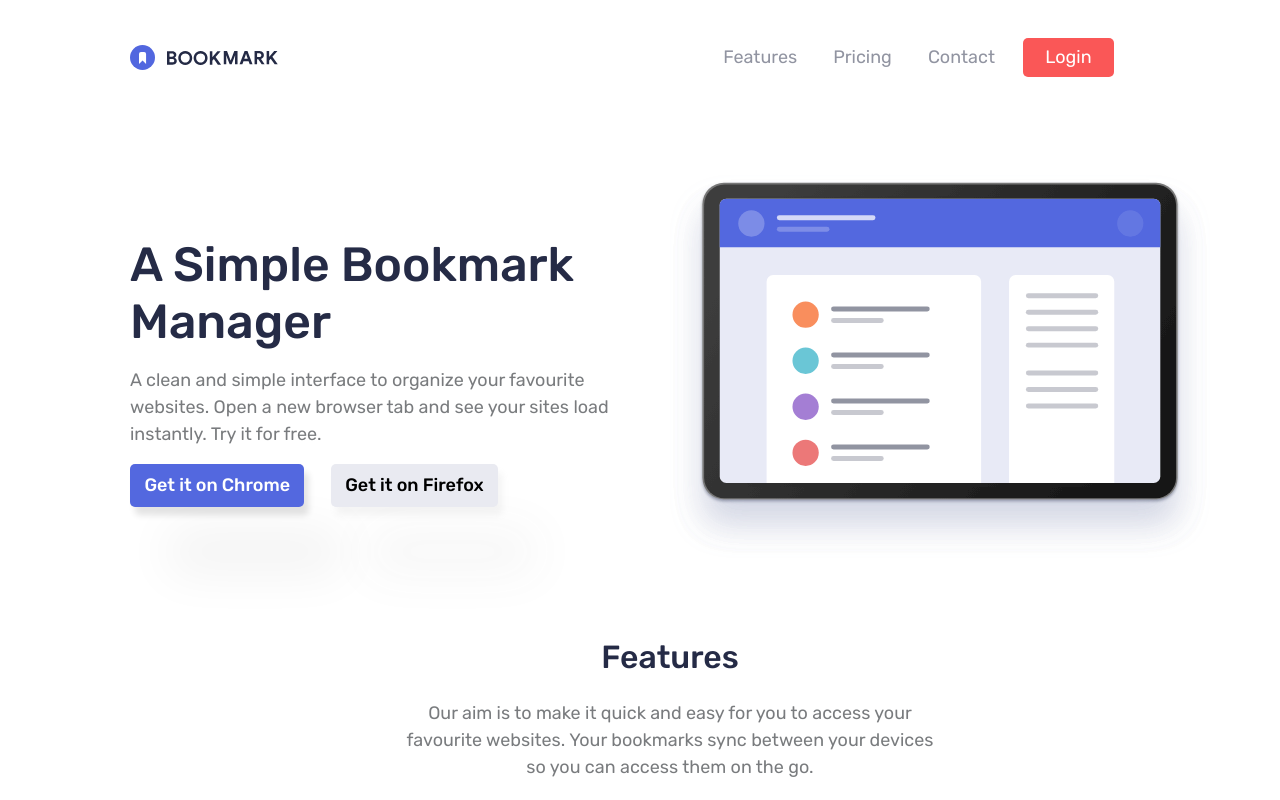
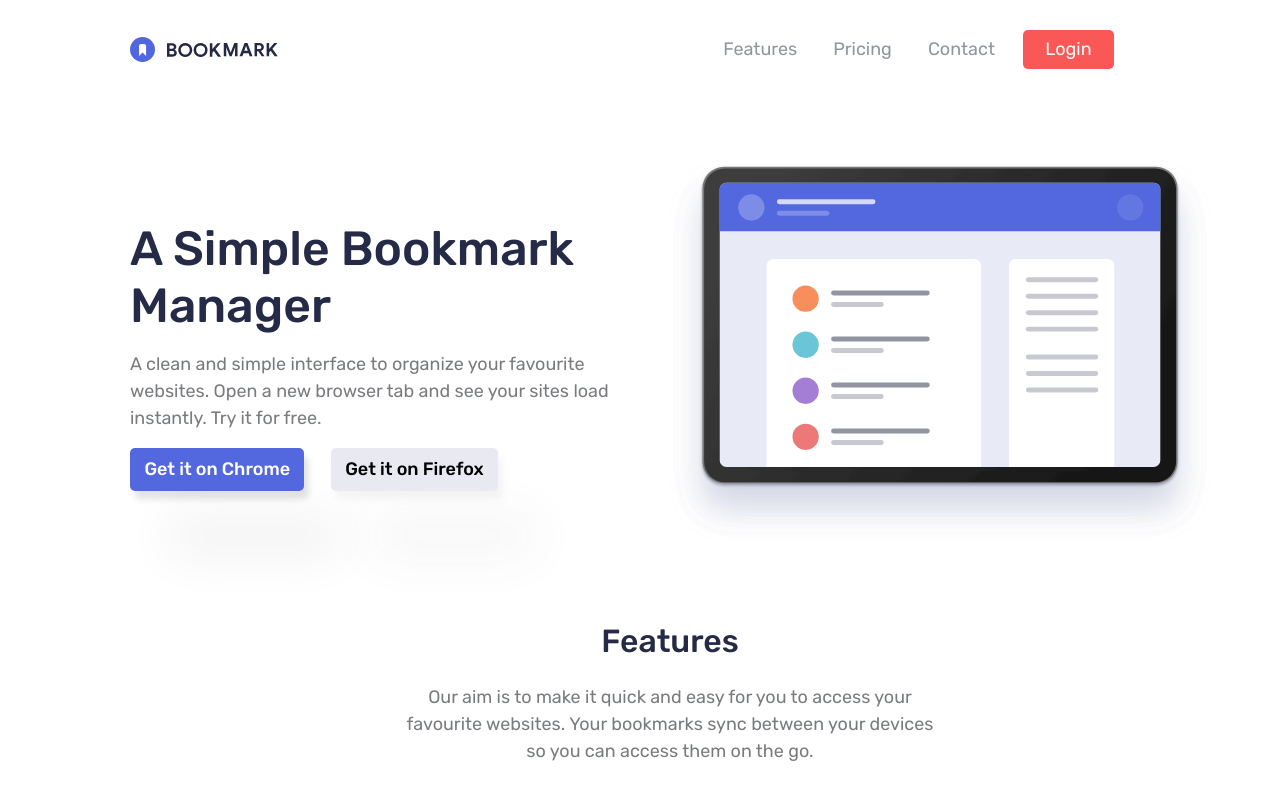
Before and after one commit to Robin-Anmol/Bookmark-landing-page, a plain HTML site: page index.html in a window 1280 px wide. Shown: the top 800 px of the page. Drawn offline with nearby package versions, Linux system fonts and the light colour scheme.

Commit message:
Add files via upload

```diff
--- a/index.html
+++ b/index.html
@@ -19,7 +19,7 @@
 </head>
 
 <body>
-  <nav class="navbar navbar-expand-lg bg-light navbar-light py-3">
+  <nav class="navbar navbar-expand-lg bg-light navbar-light ">
     <div class="container">
       <img src="images/logo-bookmark.svg" alt="">
       <button class="navbar-toggler" type="button" data-bs-toggle="collapse" data-bs-target="#navmenu">
```
